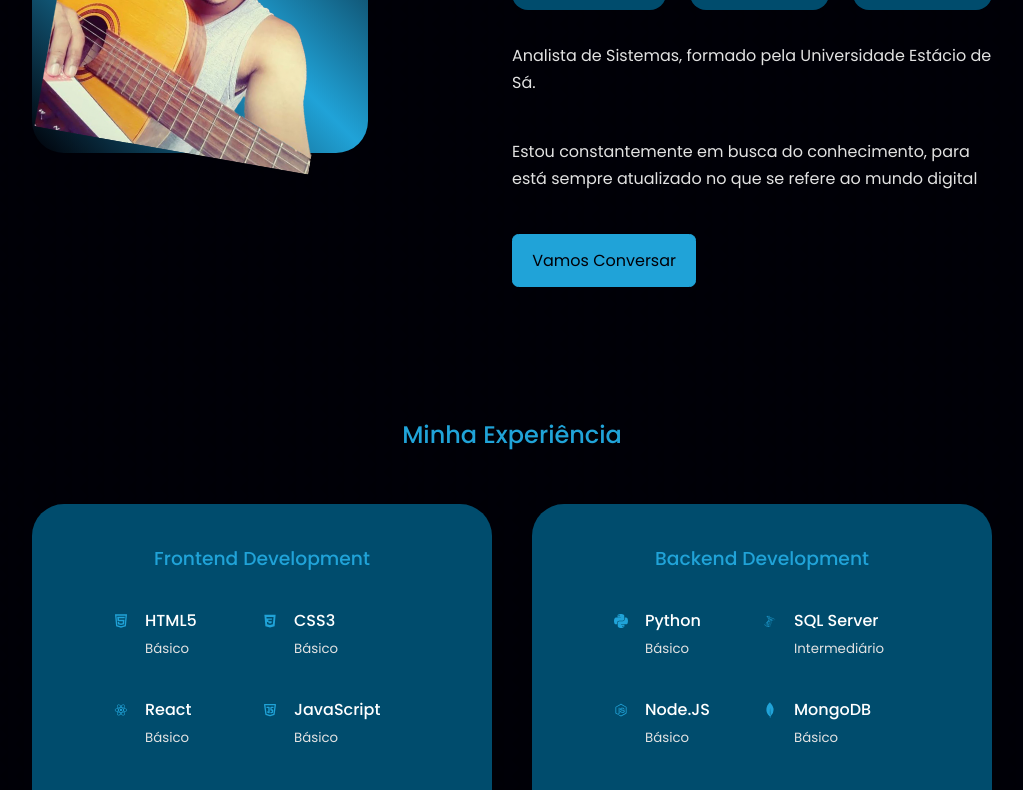
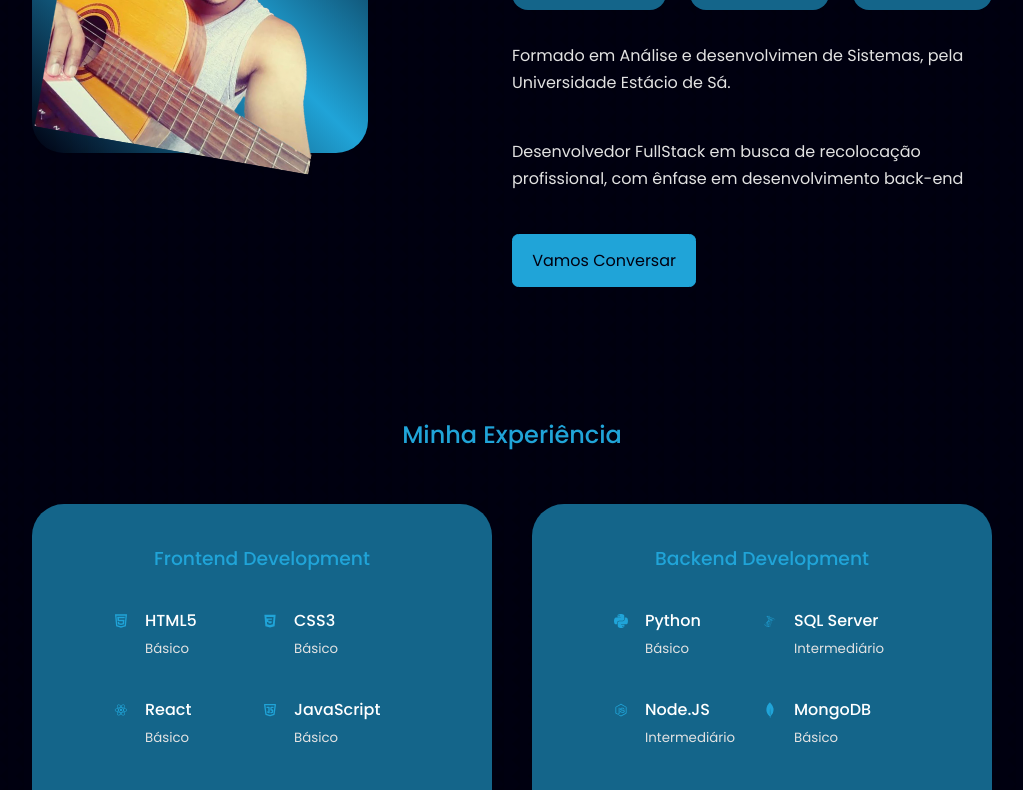
Before and after one commit to Djhonatas/Portfolio, a React (Create React App) app: page / in a window 1280 px wide. Shown: the part 1200-1990 px from the top of the page, without its empty margins (128-1151 px from the left). Built offline with nearby package versions, Linux system fonts and the light colour scheme.

Commit message:
change color port

```diff
--- a/src/components/about/About.jsx
+++ b/src/components/about/About.jsx
@@ -39,10 +39,10 @@ const About = () => {
           </div>
           <div className='info'>
             <p>
-              Analista de Sistemas, formado pela Universidade Estácio de Sá.
+              Formado em Análise e desenvolvimen de Sistemas, pela Universidade Estácio de Sá.
             </p>
             <p>
-              Estou constantemente em busca do conhecimento, para está sempre atualizado no que se refere ao mundo digital
+              Desenvolvedor FullStack em busca de recolocação profissional, com ênfase em desenvolvimento back-end
             </p>
           </div>
 
--- a/src/components/experience/Experience.jsx
+++ b/src/components/experience/Experience.jsx
@@ -89,7 +89,7 @@ const Experience = () => {
               <DiNodejsSmall className='experience__details-icon' />
               <div>
                 <h4>Node.JS</h4>
-                <small className='text-ligth'>Básico</small>
+                <small className='text-ligth'>Intermediário</small>
               </div>
             </article>
 
--- a/src/components/header/Header.jsx
+++ b/src/components/header/Header.jsx
@@ -1,7 +1,7 @@
 import React from 'react'
 import './header.css'
 import CTA from './CTA'
-import ME from '../../assets/img.jpeg'
+import ME from '../../assets/photo2.jpeg'
 import HeaderSocials from './HeaderSocials'
 
 const Header = () => {
@@ -9,7 +9,7 @@ const Header = () => {
     <header>
       <div className='container header__container'>
         <div className='desc__me'>
-          <h1 style={{ color: "#55afd3" }}>Hello! </h1><br />
+          <h1 style={{ color: "#20a4d8" }}>Hello! </h1><br />
           <h1>I'm Oliveira Djhonatas</h1>
           <h1>A Developer FullStack
             based in Brazil</h1>
--- a/src/index.css
+++ b/src/index.css
@@ -11,13 +11,38 @@
 }
 
 :root {
-  --color-bg: #000007;
-  --color-bg-variant: #004c6d;
-  --color-primary: #20a3d8;
-  --color-primary-variant: #004c6d;
+
+  --color-bg: #000010;
+  --color-bg-variant: #14658a;
+  --color-primary: #20a4d8;
+  --color-primary-variant: #20dad8;
   --color-white: #ffffff;
   --color-ligth: #e2e2e2;
   --color-dj: rgb(126, 88, 150);
+/*
+  --color-bg: #0e3b64;
+  --color-bg-variant: #0c5e8a;
+  --color-primary: #088fb8;
+  --color-primary-variant: #05d7e9;
+  --color-white: #ffffff;
+  --color-ligth: #e2e2e2;
+  --color-dj: rgb(126, 88, 150);*/
+
+  /*--color-bg: #262156;
+  --color-bg-variant: #58276c;
+  --color-primary: #9f2b81;
+  --color-primary-variant: #f42e91;
+  --color-white: #ffffff;
+  --color-ligth: #e2e2e2;
+  --color-dj: rgb(126, 88, 150);*/
+
+/*  --color-bg: #00303b;
+  --color-bg-variant: #004c58;
+  --color-primary: #007680;
+  --color-primary-variant: #00acb1;
+  --color-white: #ffffff;
+  --color-ligth: #e2e2e2;
+  --color-dj: rgb(126, 88, 150);*/
 
   --transition: all 400ms ease;
 
```
Also changed, not shown: src/assets/photo2.jpeg (added), src/assets/photo3.jpeg (added).
